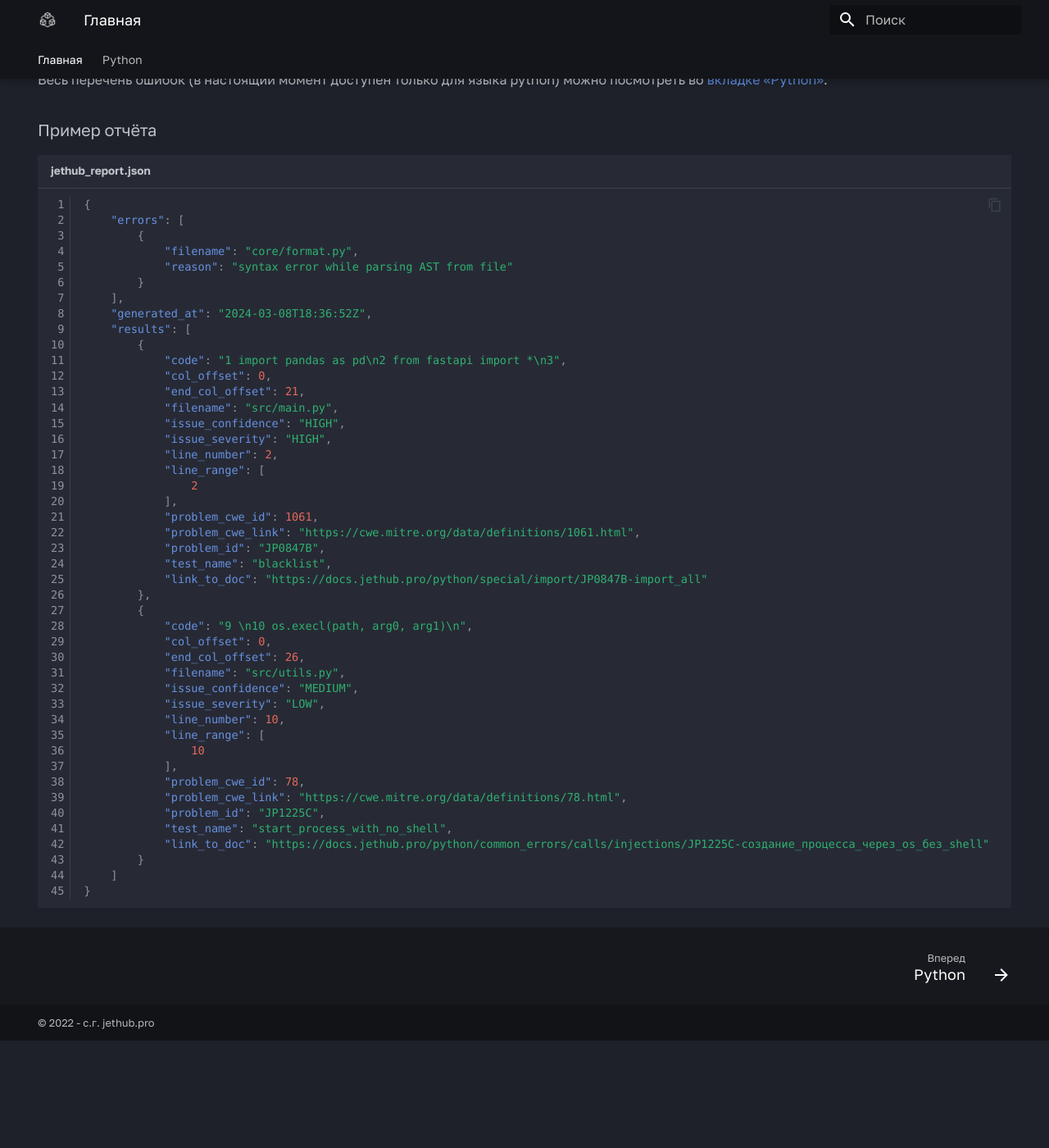
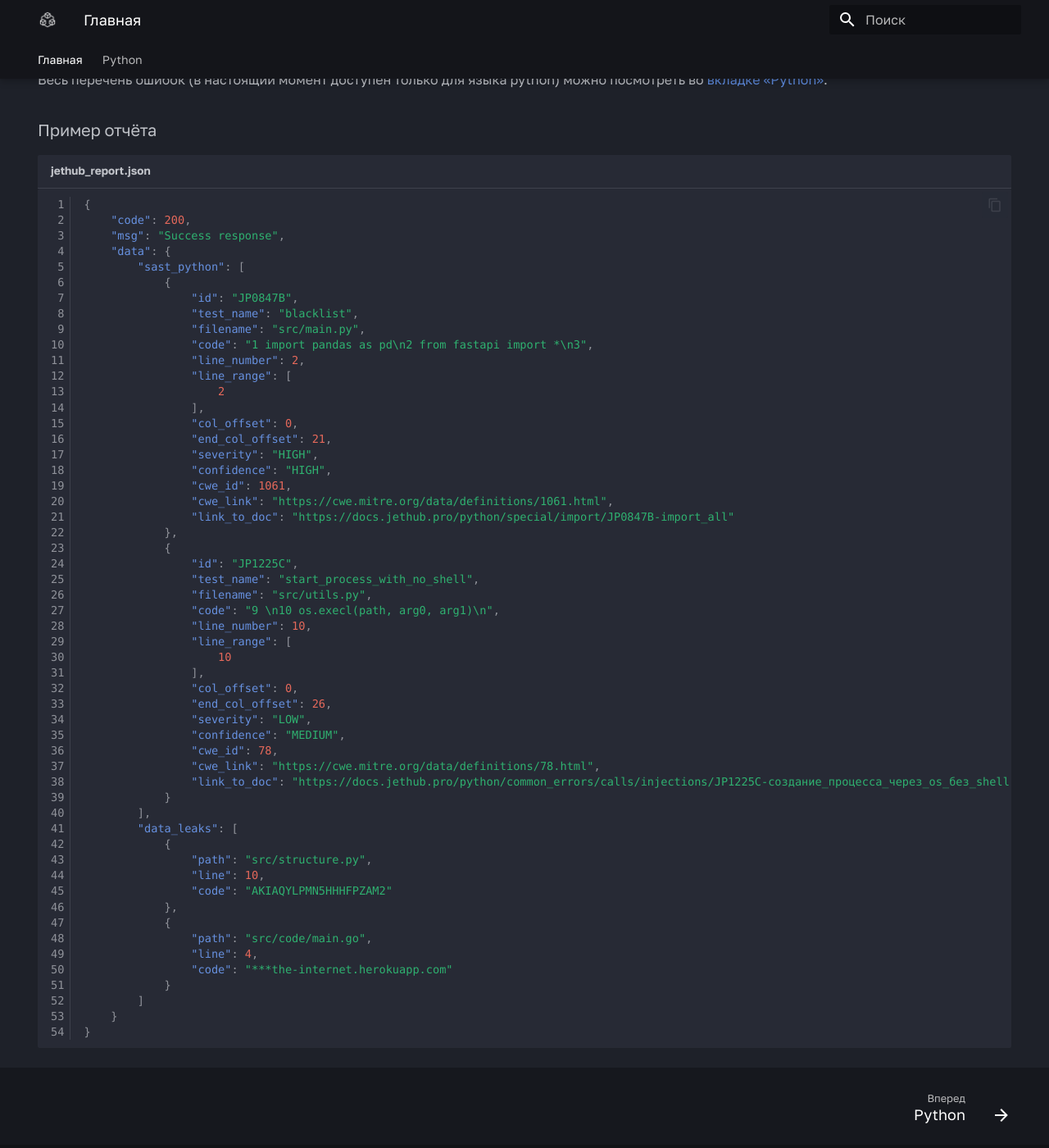
Before and after one commit to jethub-tech/docs.jethub.pro, an MkDocs documentation site: the page built from docs/index.md, in a window 1280 px wide and 1400 px high, scrolled down 1431 px. Shown: the whole window at 82% size. Built offline with MkDocs 1.6.1 and Material for MkDocs 9.7.7, drawn with Linux system fonts in a browser that asks for light colours; some web fonts are replaced; before the commit the page ends 2700 px from its top, so only the background shows below that.

Commit message:
update example report

````diff
--- a/docs/index.md
+++ b/docs/index.md
@@ -120,48 +120,57 @@ flowchart LR
 
 ```json linenums="1" title="jethub_report.json"
 {
-    "errors": [
-        {
-            "filename": "core/format.py",
-            "reason": "syntax error while parsing AST from file"
-        }
-    ],
-    "generated_at": "2024-03-08T18:36:52Z",
-    "results": [
-        {
-            "code": "1 import pandas as pd\n2 from fastapi import *\n3",
-            "col_offset": 0,
-            "end_col_offset": 21,
-            "filename": "src/main.py",
-            "issue_confidence": "HIGH",
-            "issue_severity": "HIGH",
-            "line_number": 2,
-            "line_range": [
-                2
-            ],
-            "problem_cwe_id": 1061,
-            "problem_cwe_link": "https://cwe.mitre.org/data/definitions/1061.html",
-            "problem_id": "JP0847B",
-            "test_name": "blacklist",
-            "link_to_doc": "https://docs.jethub.pro/python/special/import/JP0847B-import_all"
-        },
-        {
-            "code": "9 \n10 os.execl(path, arg0, arg1)\n",
-            "col_offset": 0,
-            "end_col_offset": 26,
-            "filename": "src/utils.py",
-            "issue_confidence": "MEDIUM",
-            "issue_severity": "LOW",
-            "line_number": 10,
-            "line_range": [
-                10
-            ],
-            "problem_cwe_id": 78,
-            "problem_cwe_link": "https://cwe.mitre.org/data/definitions/78.html",
-            "problem_id": "JP1225C",
-            "test_name": "start_process_with_no_shell",
-            "link_to_doc": "https://docs.jethub.pro/python/common_errors/calls/injections/JP1225C-создание_процесса_через_os_без_shell"
-        }
-    ]
+    "code": 200,
+    "msg": "Success response",
+    "data": {
+        "sast_python": [
+            {
+                "id": "JP0847B",
+                "test_name": "blacklist",
+                "filename": "src/main.py",
+                "code": "1 import pandas as pd\n2 from fastapi import *\n3",
+                "line_number": 2,
+                "line_range": [
+                    2
+                ],
+                "col_offset": 0,
+                "end_col_offset": 21,
+                "severity": "HIGH",
+                "confidence": "HIGH",
+                "cwe_id": 1061,
+                "cwe_link": "https://cwe.mitre.org/data/definitions/1061.html",
+                "link_to_doc": "https://docs.jethub.pro/python/special/import/JP0847B-import_all"
+            },
+            {
+                "id": "JP1225C",
+                "test_name": "start_process_with_no_shell",
+                "filename": "src/utils.py",
+                "code": "9 \n10 os.execl(path, arg0, arg1)\n",
+                "line_number": 10,
+                "line_range": [
+                    10
+                ],
+                "col_offset": 0,
+                "end_col_offset": 26,
+                "severity": "LOW",
+                "confidence": "MEDIUM",
+                "cwe_id": 78,
+                "cwe_link": "https://cwe.mitre.org/data/definitions/78.html",
+                "link_to_doc": "https://docs.jethub.pro/python/common_errors/calls/injections/JP1225C-создание_процесса_через_os_без_shell"
+            }
+        ],
+        "data_leaks": [
+            {
+                "path": "src/structure.py",
+                "line": 10,
+                "code": "AKIAQYLPMN5HHHFPZAM2"
+            },
+            {
+                "path": "src/code/main.go",
+                "line": 4,
+                "code": "***the-internet.herokuapp.com"
+            }
+        ]
+    }
 }
 ```
````
